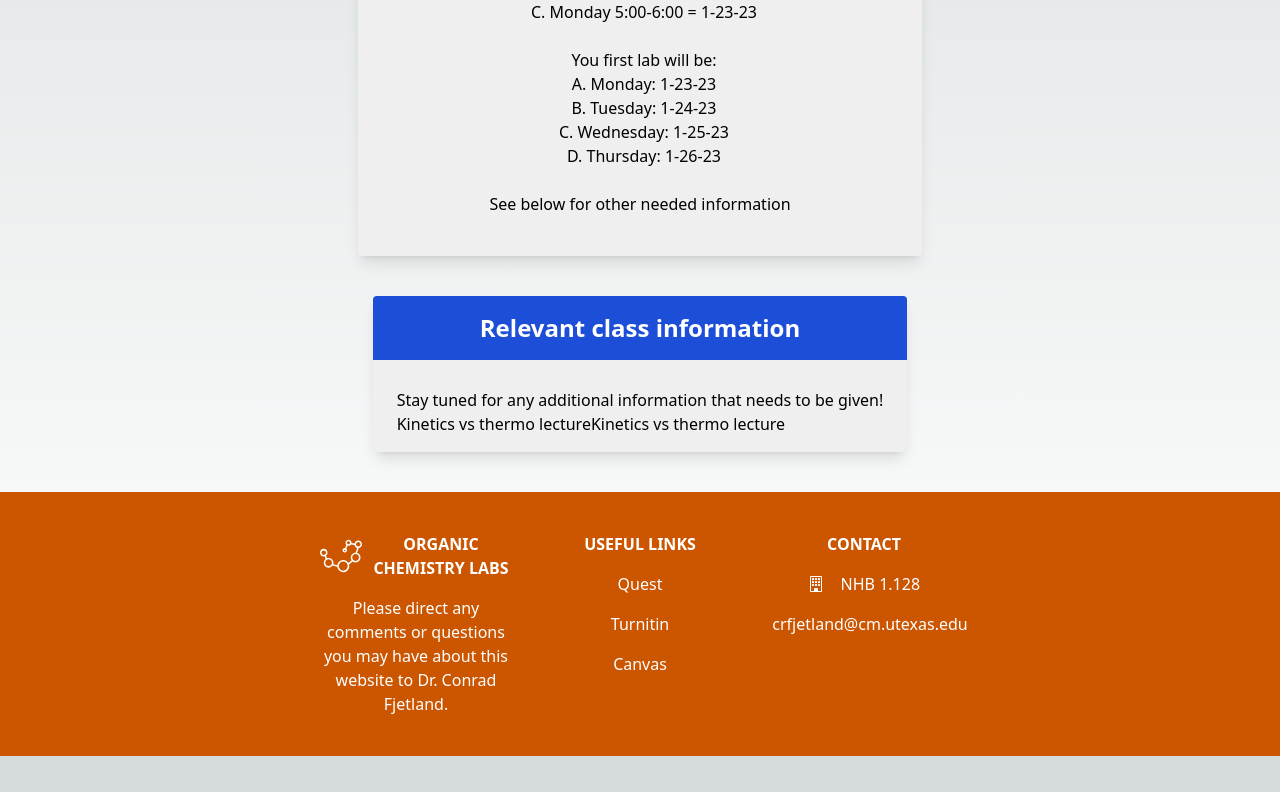
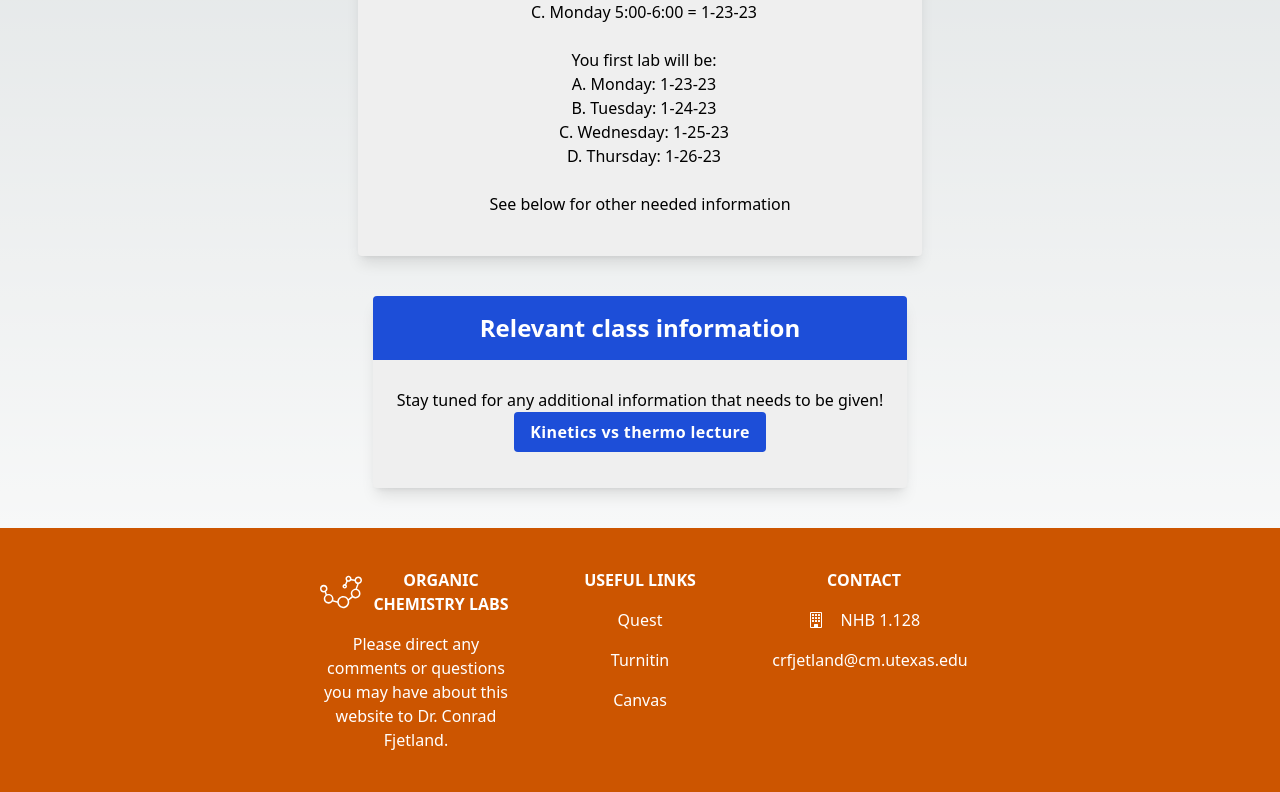
Before and after one commit to Justin8912/Ochem-Lab-Website, a Next.js app: page /CH220C/LandingPage in a window 1280 px wide. Shown: the part 558-1350 px from the top of the page. Before the commit the page ends 1314 px from the top, so only its background shows below. Built offline with nearby package versions, Linux system fonts and the light colour scheme.

Commit message:
Reorganized file structure to make more sense

```diff
--- a/src/pages/CH220C/LandingPage.js
+++ b/src/pages/CH220C/LandingPage.js
@@ -2,8 +2,8 @@ import react from 'react';
 import Navbar from '../assets/navbar.js';
 import Footer from '../assets/footer.js';
 import LandingPage from '../assets/sectionLandingPage.js'
-import startInfo from '../../../resources/classInfo/CH220CStart.txt';
-import relevantInfo from '../../../resources/classInfo/CH220CRelevantInfo.txt'
+import startInfo from '../../../resources/classInfo/CH220C/Start.txt';
+import relevantInfo from '../../../resources/classInfo/CH220C/RelevantInfo.txt'
 import readStartDateFile from '../../../resources/helperFunctions/readingStartDate.js';
 import readRelevantInfo from '../../../resources/helperFunctions/readingRelevantInfo.js';
 
--- a/src/pages/assets/sectionLandingPage.js
+++ b/src/pages/assets/sectionLandingPage.js
@@ -4,7 +4,6 @@ import {v4 as uuidv4} from 'uuid';
 import Link from 'next/link';
 
 export default function LandingPage (props) {
-  console.log(props)
   return (
     <>
       <div className='grid grid-cols-1 my-10'>
@@ -58,7 +57,7 @@ export default function LandingPage (props) {
 
         <div className="rounded overflow-hidden shadow-lg w-196 mx-auto" style={{backgroundColor:'#efefef'}}>
           <div className={`font-bold text-2xl py-4 px-6 mb-3 text-center bg-${props.classColor} text-white`}>Relevant class information</div>
-          <div className="px-6 py-4">
+          <div className="px-6 py-4 text-center">
             {props.moreClassInfo.map((element, idx) => {
               return (
                 <p key={uuidv4()}>{element}</p>
@@ -68,12 +67,11 @@ export default function LandingPage (props) {
             {props.classInfoLabs.map((obj) => {
               return (
                 <>
-                  {Object.keys(obj).map((key, idx) => {
-                    console.log(key)
-                    return (
-                      <Link href={obj.link} key={uuidv4()}>{obj.lab}</Link>
-                    )
-                  })}
+                  <Button
+                    link={obj.link}
+                    color={`bg-${props.classColor}`}
+                    name={obj.lab}
+                  />
                 </>
               )
 
```
Also changed, not shown: resources/classInfo/CH220C/RelevantInfo.txt (renamed from resources/classInfo/CH220CRelevantInfo.txt), resources/classInfo/CH220C/Start.txt (renamed from resources/classInfo/CH220CStart.txt).
